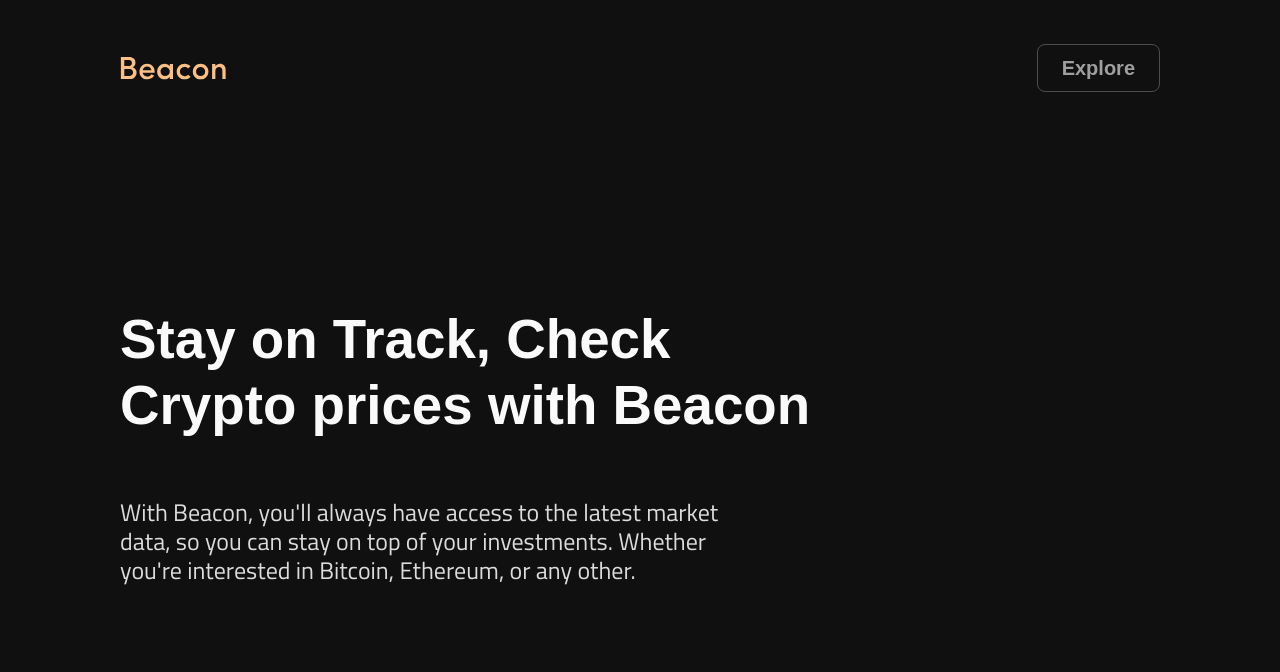
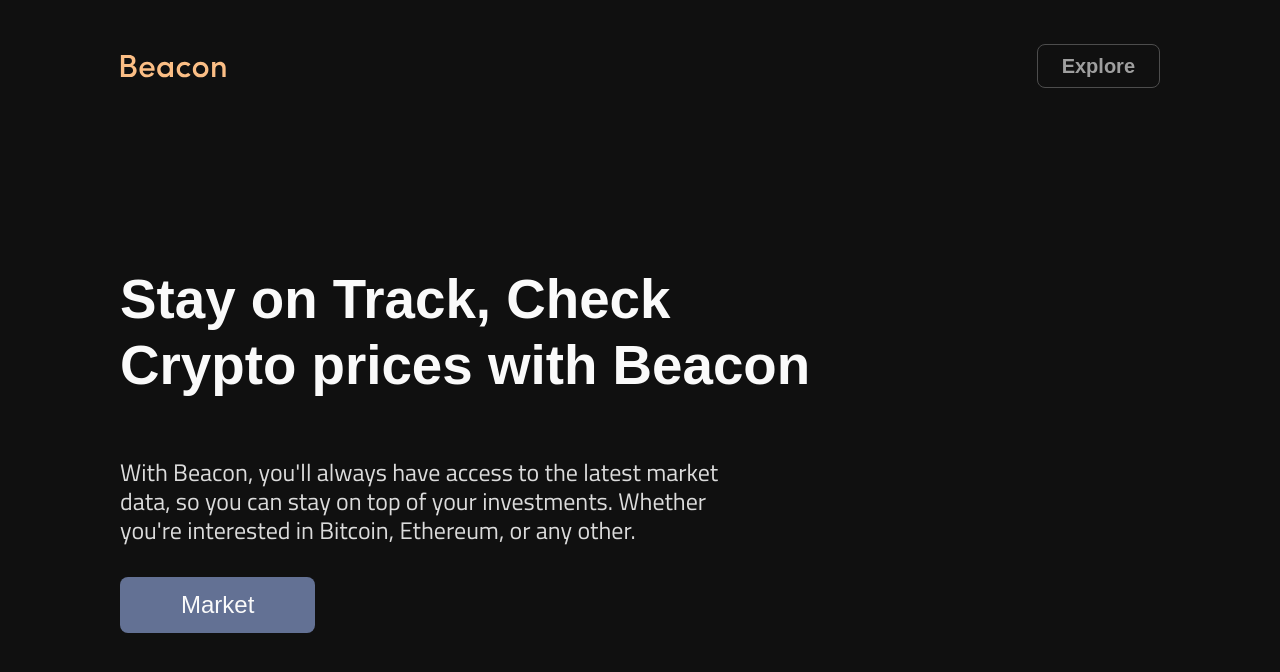
Before and after one commit to ali-vakili/beacon, a React (Create React App) app: page / in a window 1280 px wide. Shown: the top 672 px of the page. Built offline with nearby package versions, Linux system fonts and the light colour scheme; a web font is replaced by a local one.

Commit message:
create button.jsx and use in the Hero.jsx for the hero page action part created button.css and changed some of the styles on the hero page

```diff
--- /dev/null
+++ b/src/components/assets/css/button.css
@@ -0,0 +1,42 @@
+button.hero-market {
+  height: 44px;
+  background-color: #637194;
+  color: #FAFAFA;
+  font-size: 18px;
+  transition: background-color 600ms ease-out, border 400ms ease-out, color 400ms ease;
+}
+button.hero-market:focus {
+  background-color: #32333B !important;
+  border-color: #7887AE !important;
+}
+@media (min-width: 768px) {
+  button.hero-market:hover {
+    background-color: #7887AE;
+    border-color: #8D9EC7;
+  }
+}
+@media (min-width: 1200px) {
+  button.hero-market {
+    font-size: 24px !important;
+    height: 56px !important;
+  }
+}
+@media (min-width: 768px) {
+  button.hero-market {
+    padding: 8px 60px !important;
+  }
+}
+@media (max-width: 767px) {
+  button.hero-market {
+    padding: 8px calc(1rem + 4vw) !important;
+  }
+  button.hero-market:hover {
+    background-color: #637194;
+  }
+}
+@media (min-width: 576px) {
+  button.hero-market {
+    font-size: 20px;
+    height: 48px;
+  }
+}
--- a/src/components/assets/css/navbar.css
+++ b/src/components/assets/css/navbar.css
@@ -45,10 +45,15 @@ div.header header div.beacon-logo a.logo {
   }
 }
 div.header header a.p-link {
-  padding: 8px 24px;
+  padding: 6px 24px;
   border: 1px #4D4D4D solid;
   border-radius: 8px;
   transition: background-color 400ms ease-out, border 400ms ease-out, color 400ms ease;
+}
+div.header header a.p-link:focus {
+  color: #FFF !important;
+  background-color: #637194 !important;
+  border-color: #7887AE !important;
 }
 @media (min-width: 768px) {
   div.header header a.p-link:hover {
@@ -60,6 +65,5 @@ div.header header a.p-link {
 @media (max-width: 576px) {
   div.header header a.p-link {
     font-size: 16px;
-    padding: 4px 24px;
   }
 }
--- /dev/null
+++ b/src/components/ui/button.jsx
@@ -0,0 +1,12 @@
+import '../assets/css/button.css'
+
+
+const Button = ({value , classes}) => {
+  return (
+    <button type="button" className={`btn btn-lg ${classes}`}>
+      {value}
+    </button>
+  );
+}
+
+export default Button;
--- a/src/pages/hero/Hero.jsx
+++ b/src/pages/hero/Hero.jsx
@@ -1,3 +1,4 @@
+import Button from '../../components/ui/button'
 import './hero.css'
 
 const Hero = () => {
@@ -9,6 +10,11 @@ const Hero = () => {
           <div className='intro col-md-10 col-lg-7'>
             <h4 className='intro-text pe-0'>With Beacon, you'll always have access to the latest market data, so you can stay on top of your investments. Whether you're interested in Bitcoin, Ethereum, or any other.</h4>
           </div>
+          <div className='action w-100'>
+            <div className='d-grid gap-2 col-2 mx-auto ms-0 mt-4'>
+              <Button value={'Market'} classes={'hero-market'} />
+            </div>
+          </div>
         </div>
       </div>
     </section>
--- a/src/pages/hero/hero.css
+++ b/src/pages/hero/hero.css
@@ -1,3 +1,6 @@
+section.hero div.content {
+  display: flex;
+}
 section.hero div.content h1.hero-text {
   font-weight: 800;
   margin-bottom: 60px;
```
